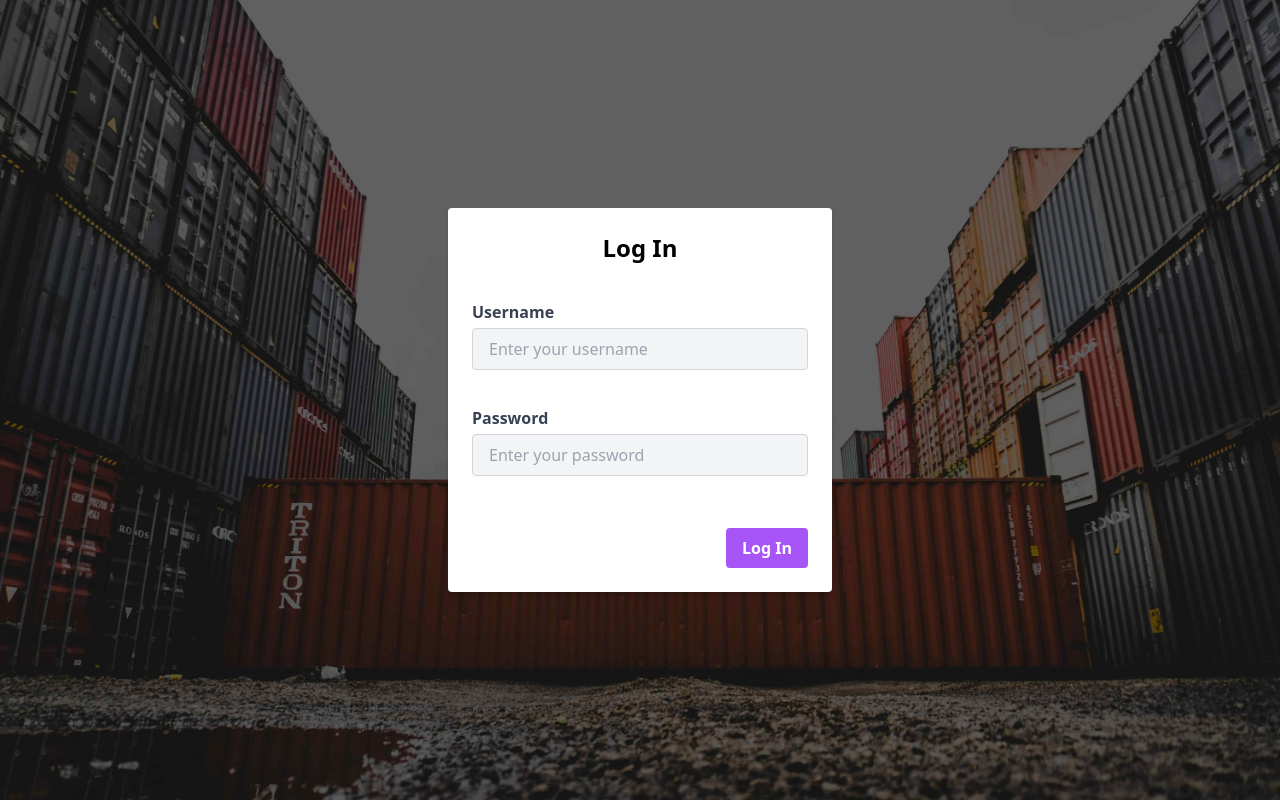
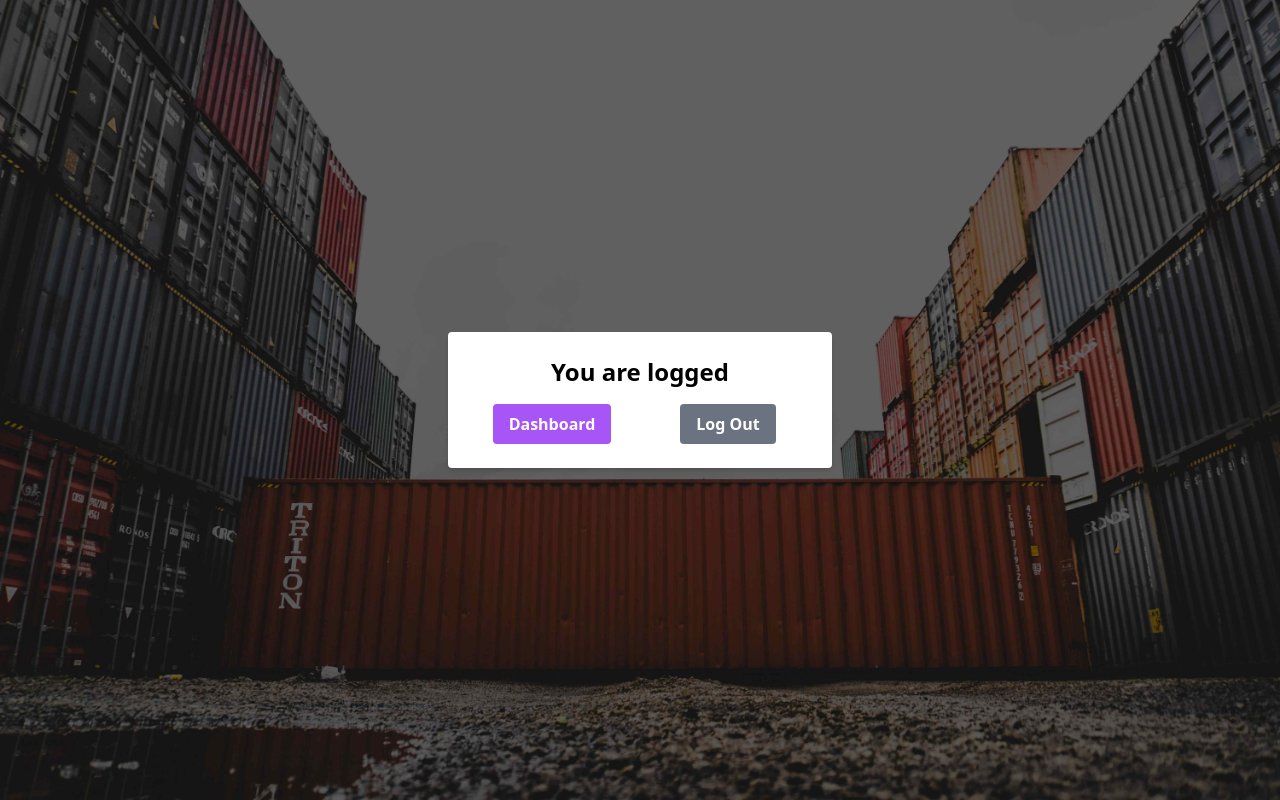
Before and after one commit to witoldolszyk/DeviceMonitor, an Angular app: page /login in a window 1280 px wide. Built offline with nearby package versions, Linux system fonts and the light colour scheme; sample sign-in values are in the browser's storage.

Commit message:
feat: Added tests for LoginComponent, added loading to EquipmentList, added new modal for LoginComponent

```diff
--- a/src/app/components/dashboard/equipment-list/equipment-list.component.html
+++ b/src/app/components/dashboard/equipment-list/equipment-list.component.html
@@ -1,3 +1,4 @@
+@if(equipment) {
 <ul class="equipment-list">
     @for (item of equipment; track item.id) {
     <li (click)="selectEquipment(item)" class="equipment-item">
@@ -13,3 +14,6 @@
     </li>
     }
 </ul>
+} @else {
+<div>Loading...</div>
+}
--- a/src/app/components/login/login.component.html
+++ b/src/app/components/login/login.component.html
@@ -1,7 +1,29 @@
 <div class="login-container flex justify-center items-center min-h-screen bg-gray-100">
-  <form (ngSubmit)="handleLogin()" #loginForm="ngForm" class="login-form bg-white p-6 rounded shadow-md w-full max-w-sm space-y-6">
+  @if (isLoggedIn) {
+    <div class="login-form bg-white p-6 rounded shadow-md w-full max-w-sm space-y-6">
+      <div class="text-center space-y-4">
+        <h2 class="text-2xl font-bold mb-4">You are logged</h2>
+        <div class="flex justify-between">
+          <app-button
+            label="Dashboard"
+            buttonType="primary"
+            (click)="goToDashboard()"
+            class="w-1/2 mr-2"
+          ></app-button>
+          <app-button
+            label="Log Out"
+            buttonType="secondary"
+            (click)="handleLogout()"
+            class="w-1/2 ml-2"
+          ></app-button>
+        </div>
+      </div>
+    </div>
+
+  } @else {
+  <form (ngSubmit)="handleLogin()" #loginForm="ngForm"
+    class="login-form bg-white p-6 rounded shadow-md w-full max-w-sm space-y-6">
     <h2 class="text-2xl font-bold text-center mb-4">Log In</h2>
-
 
     <div class="error-placeholder">
       @if (generalErrorMessage) {
@@ -11,16 +33,8 @@
       }
     </div>
 
-      <app-input
-        label="Username"
-        placeholder="Enter your username"
-        type="text"
-        [(ngModel)]="username"
-        name="username"
-        #usernameField="ngModel"
-        required
-        class="w-full"
-      ></app-input>
+    <app-input label="Username" placeholder="Enter your username" type="text" [(ngModel)]="username" name="username"
+      #usernameField="ngModel" required class="w-full"></app-input>
 
     <div class="error-placeholder">
       @if (errorMessages.username) {
@@ -30,16 +44,8 @@
       }
     </div>
 
-      <app-input
-        label="Password"
-        placeholder="Enter your password"
-        type="password"
-        [(ngModel)]="password"
-        name="password"
-        #passwordField="ngModel"
-        required
-        class="w-full"
-      ></app-input>
+    <app-input label="Password" placeholder="Enter your password" type="password" [(ngModel)]="password" name="password"
+      #passwordField="ngModel" required class="w-full"></app-input>
 
     <div class="error-placeholder">
       @if (errorMessages.password) {
@@ -50,12 +56,8 @@
     </div>
 
     <div class="flex justify-end mt-4">
-        <app-button
-          label="Log In"
-          buttonType="primary"
-          type="submit"
-          class="w-auto"
-        ></app-button>
+      <app-button label="Log In" buttonType="primary" type="submit" class="w-auto"></app-button>
     </div>
   </form>
+  }
 </div>
--- a/src/app/components/login/login.component.ts
+++ b/src/app/components/login/login.component.ts
@@ -1,4 +1,4 @@
-import { Component, ChangeDetectionStrategy, inject, ChangeDetectorRef } from '@angular/core';
+import { Component, ChangeDetectionStrategy, inject, ChangeDetectorRef, OnInit } from '@angular/core';
 import { Router } from '@angular/router';
 import { AuthService } from '../../shared/services/auth.service';
 import { FormsModule } from '@angular/forms';
@@ -13,7 +13,8 @@ import { ButtonComponent } from '../../shared/components/button/button.component
   styleUrls: ['./login.component.css'],
   changeDetection: ChangeDetectionStrategy.OnPush
 })
-export class LoginComponent {
+export class LoginComponent implements OnInit {
+  isLoggedIn = false;
   username: string = '';
   password: string = '';
   errorMessages: { username?: string; password?: string;} = {};
@@ -24,6 +25,10 @@ export class LoginComponent {
     private router: Router,
     private cdr: ChangeDetectorRef
   ) {}
+
+  ngOnInit() {
+    this.isLoggedIn = this.authService.isLoggedIn;
+  }
 
   handleLogin(): void {
     this.clearErrorMessages();
@@ -65,4 +70,13 @@ export class LoginComponent {
   private isFormValid(): boolean {
     return !!this.username && !!this.password;
   }
+
+  goToDashboard(): void {
+    this.router.navigate(['/dashboard']);
+  }
+
+  handleLogout(): void {
+    this.authService.logout();
+    this.isLoggedIn = false;
+  }
 }
```
Also changed, not shown: 1 other file (tests, documents, lock files or other folders). Lines whose indentation alone changed are shown as unchanged.
